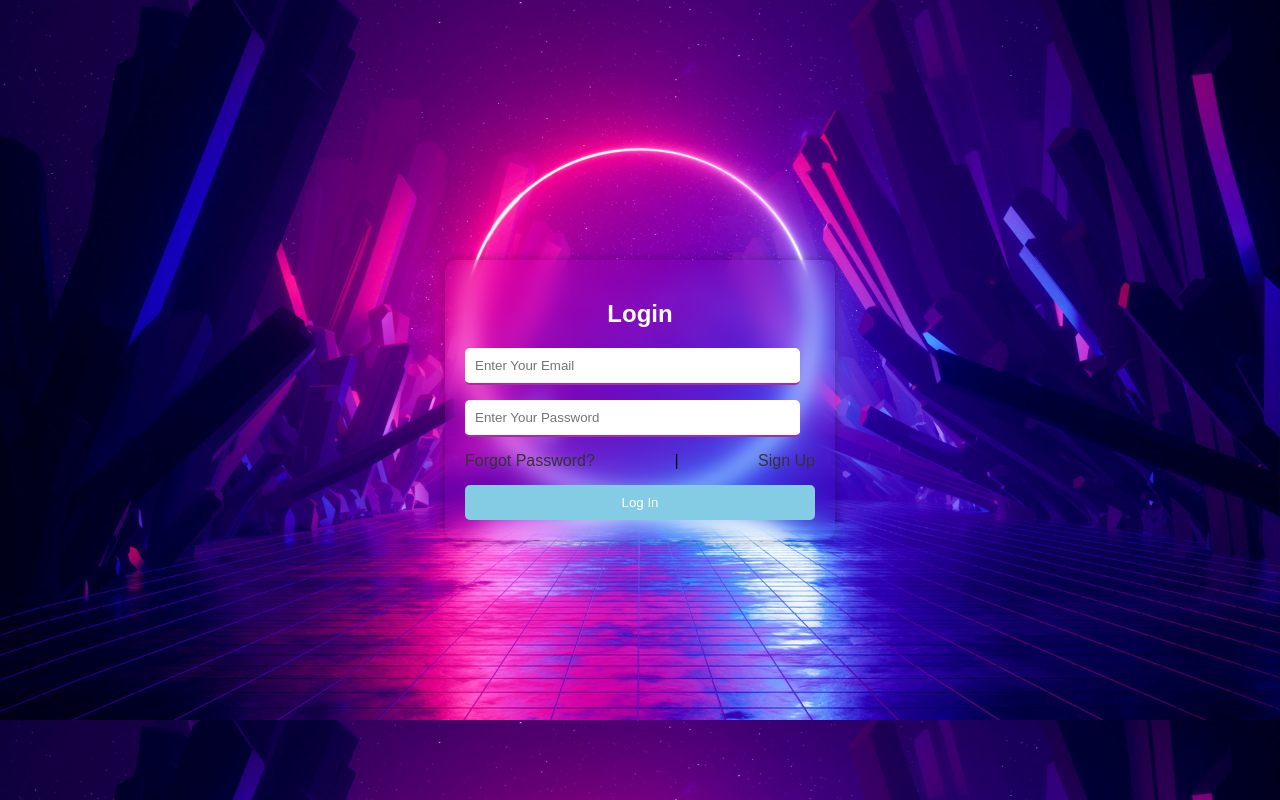
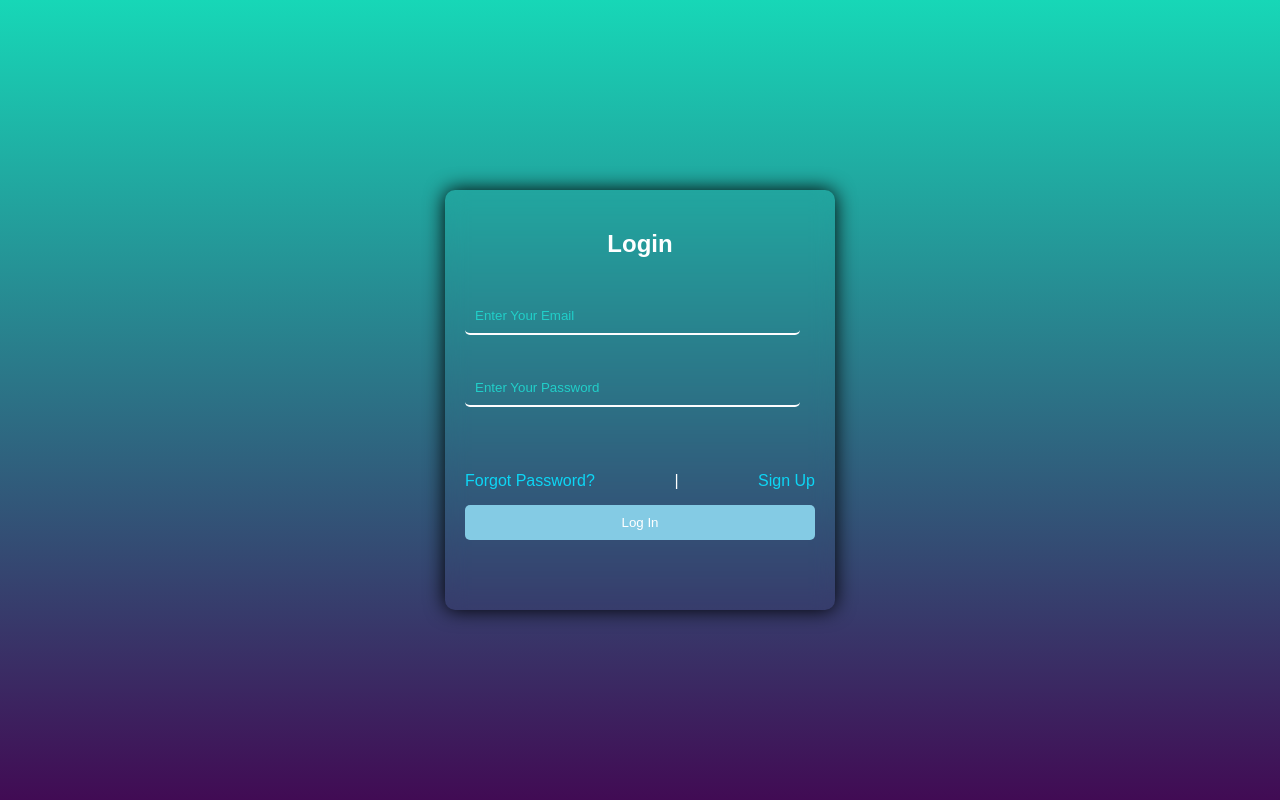
Before and after one commit to Lee788-art/Log_in_page-01, a plain HTML site: page index.html in a window 1280 px wide. Drawn offline with Linux system fonts and the light colour scheme.

Commit message:
i change background image

```diff
--- a/index.css
+++ b/index.css
@@ -2,10 +2,20 @@ body {
     margin: 0;
     padding: 0;
     font-family: Arial, sans-serif;
-    background-image: url('wallpaperflare.com_wallpaper\ \(2\).jpg');
-    background-size: 100%;
 }
+body {
+    /* The image used */
+    /* background-image: url("wallpaperflare.com_wallpaper\ \(2\).jpg"); */
+    background-image: linear-gradient(180deg, rgb(23, 215, 183),rgb(65, 11, 84));
 
+    /* Full height */
+    height: 100%;
+
+    /* Center and scale the image nicely */
+    background-position: center;
+    background-repeat: no-repeat;
+    background-size: cover;
+  }
 .login-container {
     display: flex;
     justify-content: center;
@@ -18,13 +28,17 @@ body {
     backdrop-filter: blur(10px);
     padding: 20px;
     border-radius: 10px;
-    box-shadow: 0px 0px 10px rgba(0, 0, 0, 0.3);
+    box-shadow: 0px 0px 20px 0px;
     width: 350px;
+    height: 380px;
+
+
 }
 
 .glass-box h2 {
     text-align: center;
     margin-bottom: 20px;
+
 }
 
 form label {
@@ -33,24 +47,27 @@ form label {
 }
 
 form input {
+    margin-top: 20px;
     width: 90%;
     padding: 10px;
     margin-bottom: 15px;
     border: none;
     outline: none;
-    border-bottom: 2px solid rgb(170, 43, 170);
+    border-bottom:2px solid rgb(254, 253, 254);
     border-radius: 5px;
-
+    background: transparent;
+    position: relative;
 }
 
 .action-links {
+    margin-top: 50px;
     display: flex;
     justify-content: space-between;
     margin-bottom: 15px;
 }
 
 .action-links a {
-    color: #333;
+    color: #0dd6f5;
     text-decoration: none;
 }
 
@@ -69,5 +86,10 @@ button {
 }
 
 button:hover {
-    background-color: #0056b3;
+    background-color: #3e7cbd;
 }
+
+::placeholder {
+    color: rgb(33, 207, 201);
+    opacity: 1;
+}
--- a/index.html
+++ b/index.html
@@ -1,21 +1,28 @@
 <!DOCTYPE html>
 <html lang="en">
+
 <head>
     <meta charset="UTF-8">
     <meta name="viewport" content="width=device-width, initial-scale=1.0">
     <link rel="stylesheet" href="index.css">
     <title>Login Page</title>
+    <link rel="stylesheet" href="https://cdnjs.cloudflare.com/ajax/libs/font-awesome/4.7.0/css/font-awesome.min.css">
 </head>
+
 <body>
     <div class="login-container">
         <div class="glass-box">
             <h2 style="color: white;">Login</h2>
             <form action="#">
-                <!-- <label for="email">Email:</label> -->
-                <input type="email" id="email" name="email"  placeholder="Enter Your Email" required>
-                <!-- <label for="password">Password:</label> -->
-                <input type="password" id="password" name="password"   placeholder="Enter Your Password" required>
-                <div class="action-links">
+
+
+
+                <input type="email" id="email" name="email" placeholder="Enter Your Email" required>
+
+
+
+                <input type="password" id="password" name="password" placeholder="Enter Your Password" required>
+                <div class="action-links" style="color: white;">
                     <a href="#">Forgot Password?</a>
                     <span>|</span>
                     <a href="#">Sign Up</a>
@@ -25,4 +32,5 @@
         </div>
     </div>
 </body>
+
 </html>
```
